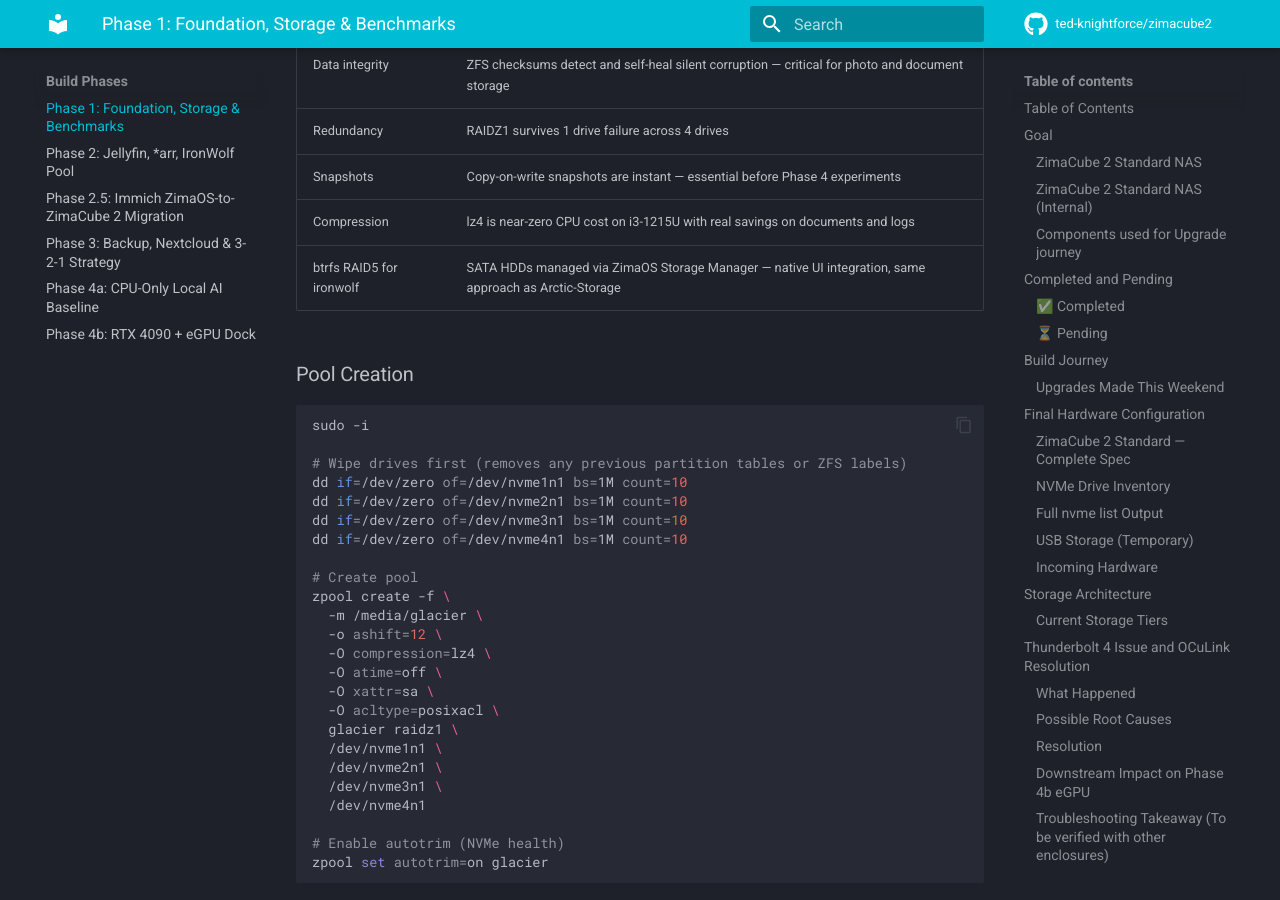
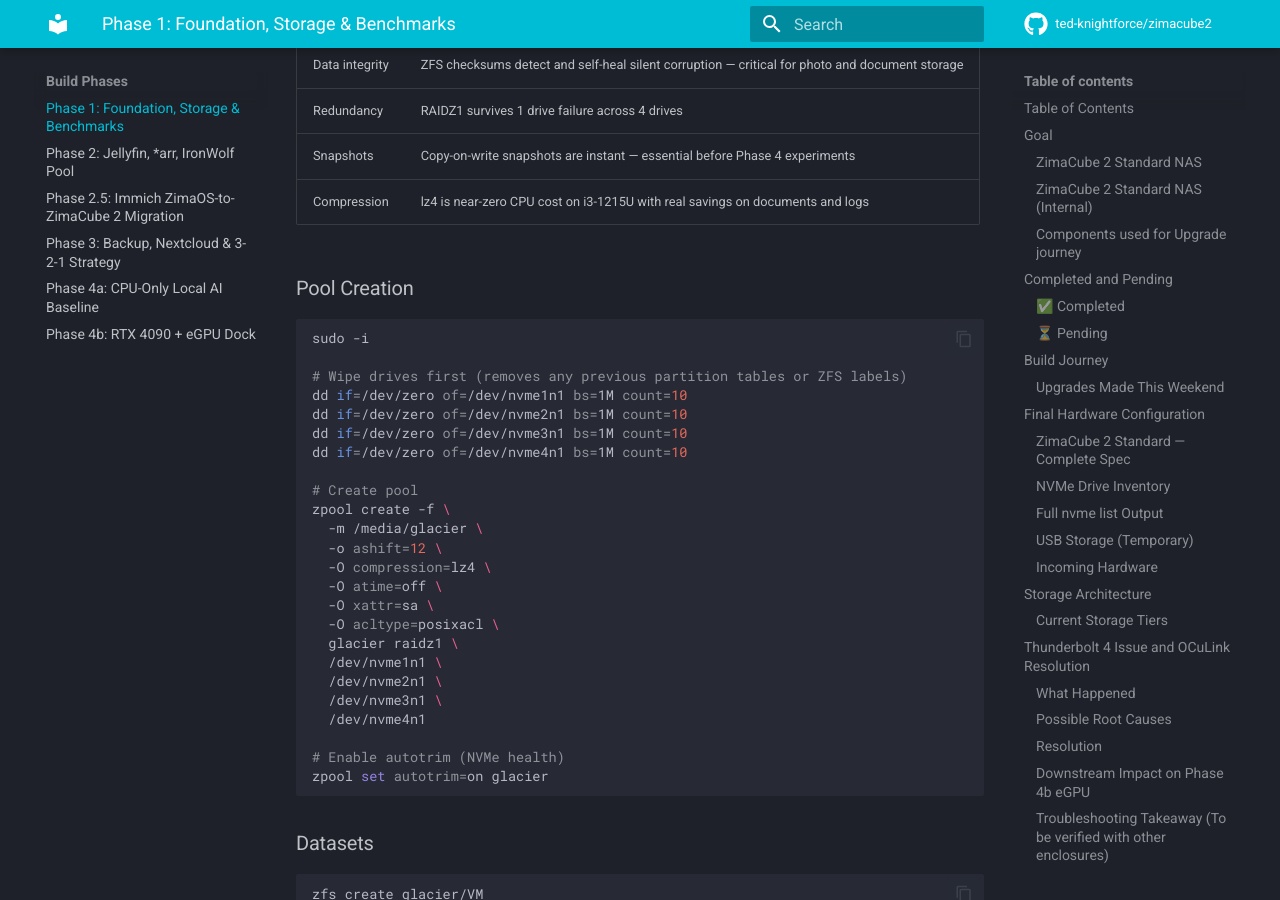
Before and after one commit to ted-knightforce/zimacube2, an MkDocs documentation site: the page built from docs/phases/01-foundation.md, in a window 1280 px wide and 900 px high, scrolled down 33909 px. Built offline with MkDocs 1.6.1 and Material for MkDocs 9.7.7, drawn with Linux system fonts in a browser that asks for light colours; comment, search, counter and statistics services are not loaded.

Commit message:
Phase 1: remove btrfs ironwolf row from Why ZFS RAIDZ1 table

```diff
--- a/docs/phases/01-foundation.md
+++ b/docs/phases/01-foundation.md
@@ -346,7 +346,6 @@
 | Redundancy | RAIDZ1 survives 1 drive failure across 4 drives |
 | Snapshots | Copy-on-write snapshots are instant — essential before Phase 4 experiments |
 | Compression | lz4 is near-zero CPU cost on i3-1215U with real savings on documents and logs |
-| btrfs RAID5 for ironwolf | SATA HDDs managed via ZimaOS Storage Manager — native UI integration, same approach as Arctic-Storage |
 
 ### Pool Creation
 
```
